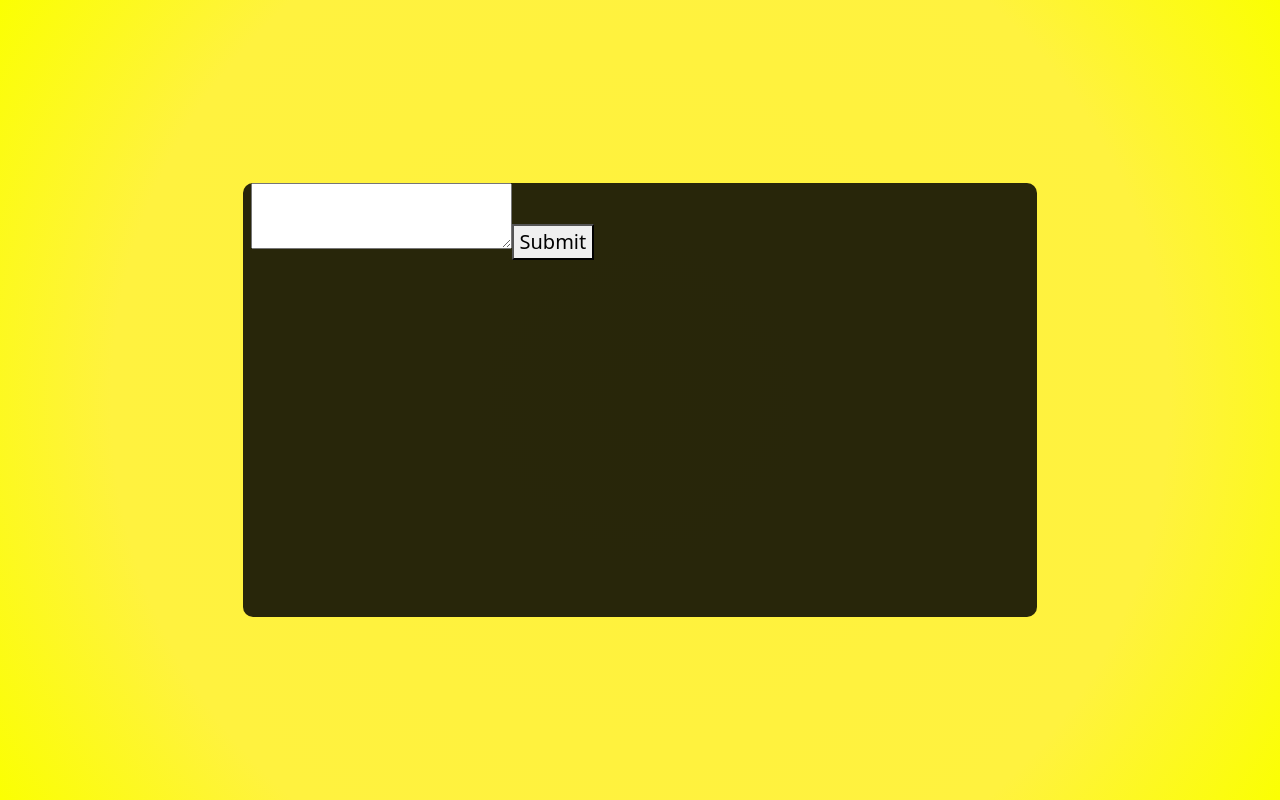
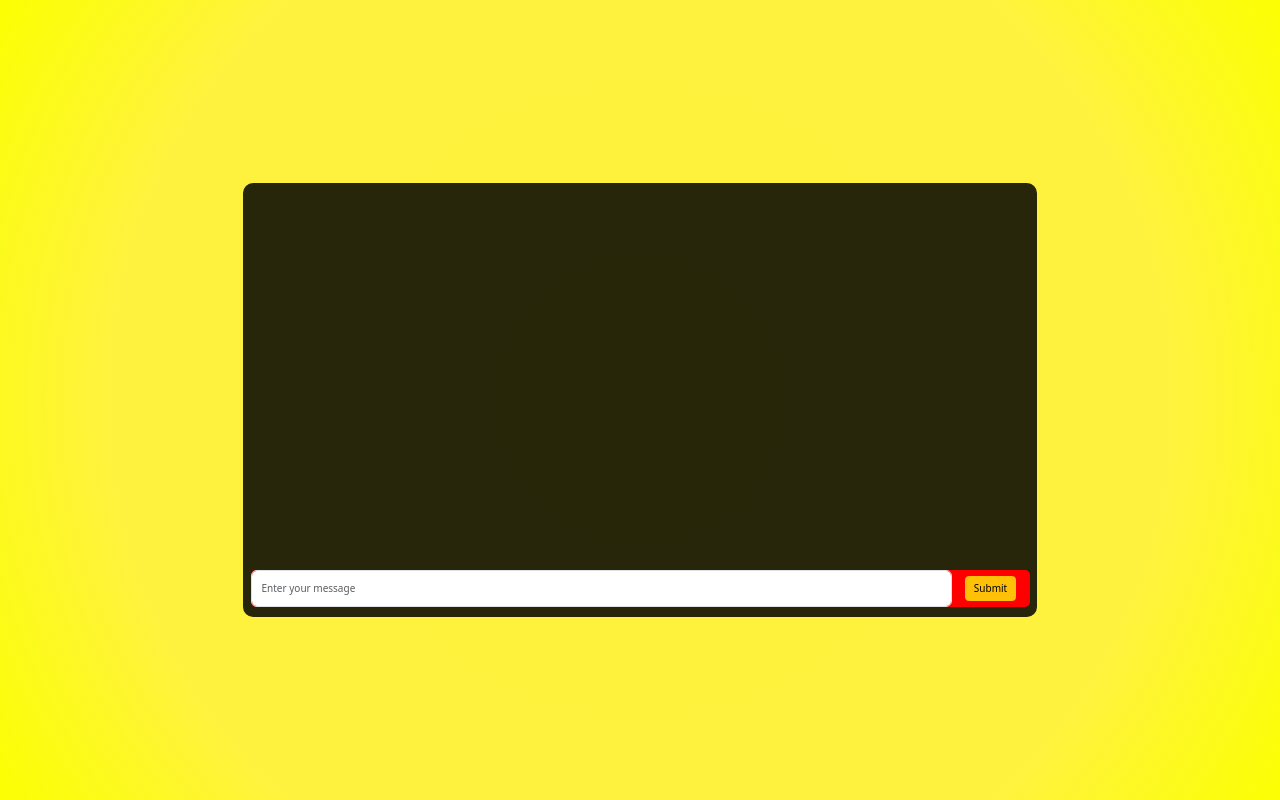
Before and after one commit to OiSleksey/openAi-node-react, a React (Create React App) app: page / in a window 1280 px wide. Built offline with nearby package versions, Linux system fonts and the light colour scheme.

Commit message:
[Task4] Add Field input for user

```diff
--- /dev/null
+++ b/src/Components/FieldInput/FieldInput.jsx
@@ -0,0 +1,68 @@
+import React, { useState, useEffect } from 'react';
+import { connect } from 'react-redux';
+import './FieldInput.scss';
+import { postOpenAiDispatch } from '../../redux/middleware/postChatThunk';
+import { replyFromChat } from '../../redux/selectors/chatWithAi.selector';
+
+const FieldInput = ({ postMessage, replyMessage }) => {
+  const [message, setMessage] = useState('');
+
+  const handleSubmit = e => {
+    e.preventDefault();
+    postMessage(message);
+  };
+
+  const handleChange = e => {
+    e.preventDefault();
+    setMessage(e.target.value);
+  };
+
+  const adjuctTextareaHeight = e => {
+    const textarea = e.target;
+    textarea.style.height = 'auto';
+    textarea.style.height = textarea.scrollHeight + 'px';
+  };
+
+  return (
+    <div className="field-input mb-3 ">
+      <div style={{ color: 'white' }}>{replyMessage}</div>
+      <form onSubmit={handleSubmit}>
+        <div className="field-input__form-box d-flex justify-content-end">
+          <div className="field-input__textarea ">
+            <textarea
+              value={message}
+              onChange={handleChange}
+              className="me-1  p-3 form-control"
+              onInput={adjuctTextareaHeight}
+              rows="1"
+              placeholder="Enter your message"
+            ></textarea>
+          </div>
+          <div className="field-input__submit">
+            <button className="btn btn-warning " type="submit">
+              Submit
+            </button>
+          </div>
+        </div>
+      </form>
+    </div>
+  );
+};
+
+const mapState = state => {
+  return {
+    replyMessage: replyFromChat(state),
+  };
+};
+const mapDispatch = {
+  postMessage: postOpenAiDispatch,
+};
+
+export default connect(mapState, mapDispatch)(FieldInput);
+
+{
+  /* <p>
+            Lorem ipsum dolor sit amet consectetur, adipisicing elit. Voluptatem voluptates id impedit facere, fugit assumenda neque maxime repellat nesciunt asperiores rerum minus, itaque accusamus porro error distinctio accusantium possimus natus.
+            Lorem ipsum dolor sit amet consectetur adipisicing elit. Laborum ea veritatis perspiciatis ab assumenda voluptatibus ex vero ullam temporibus, ratione laboriosam, ipsam tempora soluta, exercitationem sequi rerum culpa quisquam nisi.
+          </p> */
+}
--- /dev/null
+++ b/src/Components/FieldInput/FieldInput.scss
@@ -0,0 +1,33 @@
+@import '../../sass/variables/mixins.sass';
+
+.field-input {
+  //   width: 90%;
+  &__form-box {
+    background-color: red;
+    border-radius: 0.5rem;
+  }
+  &__textarea {
+    flex: 0 0 90%;
+    & textarea {
+      border-radius: 0.6rem;
+      width: 100%;
+      // max-height: 20rem;
+      // height: 2.4rem;
+      overflow-y: hidden;
+      // white-space: pre-wrap;
+      resize: none;
+    }
+  }
+  &__submit {
+    flex: 0 0 10%;
+    width: clamp(5rem, 75%, 8rem);
+    @include flex-Vcenter-Hcenter;
+    & button {
+    }
+  }
+}
+.field-for-user {
+  //   /* Заборона зміни розміру вводу */
+  //   white-space: pre-wrap; /* Дозволяє перенос рядків та збільшує висоту */
+  //   overflow: hidden; /* Ховає зайвий текст, якщо він не поміщається */
+}
--- a/src/Views/Chat/Chat.jsx
+++ b/src/Views/Chat/Chat.jsx
@@ -1,58 +1,15 @@
 import React, { useState, useEffect } from 'react';
-import { connect } from 'react-redux';
 import './Chat.scss';
-import { postOpenAiDispatch } from '../../redux/middleware/postChatThunk';
-import { replyFromChat } from '../../redux/selectors/chatWithAi.selector';
-// import { postRequest } from '../../api/postOpenAi';
+import FieldInput from '../../Components/FieldInput/FieldInput';
 
-const Chat = ({ postMessage, replyMessage }) => {
-  const [message, setMessage] = useState('');
-  //   if (!replyMessage) return null;
-
-  //   const [response, setResponse] = useState(replyMessage);
-  //   const responce = replyMessage[0];
-
-  // useEffect(() => {
-  //   fetchData();
-  // }, []);
-  console.log(replyMessage);
-  const handleSubmit = async e => {
-    e.preventDefault();
-    console.log(message);
-    console.log(postMessage);
-    postMessage(message);
-    // const postMessage = await postRequest(message);
-    // console.log(postMessage);
-    // setResponse(postMessage);
-  };
-
+const Chat = () => {
   return (
-    <div className="chat row">
+    <div className="chat row align-items-end">
       <div className="chat__main col">
-        <form onSubmit={handleSubmit}>
-          <textarea
-            value={message}
-            onChange={e => setMessage(e.target.value)}
-          ></textarea>
-          <button type="submit">Submit</button>
-        </form>
-        <div style={{ color: 'white' }}>{replyMessage}</div>
+        <FieldInput />
       </div>
     </div>
   );
 };
 
-const mapState = state => {
-  return {
-    replyMessage: replyFromChat(state),
-    //   weatherData: state.weatherData,
-  };
-};
-const mapDispatch = {
-  postMessage: postOpenAiDispatch,
-  // getLocationWeather: getLocationWeatherDispatch,
-  // getTime: getTimeDateNow,
-  // startLoadPage: loadPage,
-  // setMediaSize: mobileSize,
-};
-export default connect(mapState, mapDispatch)(Chat);
+export default Chat;
--- a/src/api/postOpenAi.js
+++ b/src/api/postOpenAi.js
@@ -2,30 +2,30 @@ import axios from 'axios';
 
 const url = 'http://localhost:4001/';
 
-export const postRequest = async message => {
-  try {
-    console.log(message);
-    const response = await axios.post(
-      url,
-      { message },
-      {
-        headers: {
-          'Content-Type': 'application/json',
-        },
-      }
-    );
-    console.log(response.data.message);
-    return response.data.message;
-  } catch (error) {
-    console.error(error);
-  }
+// export const postRequest = async message => {
+//   try {
+//     console.log(message);
+//     const response = await axios.post(
+//       url,
+//       { message },
+//       {
+//         headers: {
+//           'Content-Type': 'application/json',
+//         },
+//       }
+//     );
+//     console.log(response.data.message);
+//     return response.data.message;
+//   } catch (error) {
+//     console.error(error);
+//   }
+// };
+
+export const postRequest = message => {
+  return new Promise(function (res, rej) {
+    res('response');
+  });
 };
-
-// export const postRequest = message => {
-//   return new Promise(function (res, rej) {
-//     res('response');
-//   });
-// };
 
 // const postmessage = await postRequest('Hello');
 // console.log(postmessage);
```
